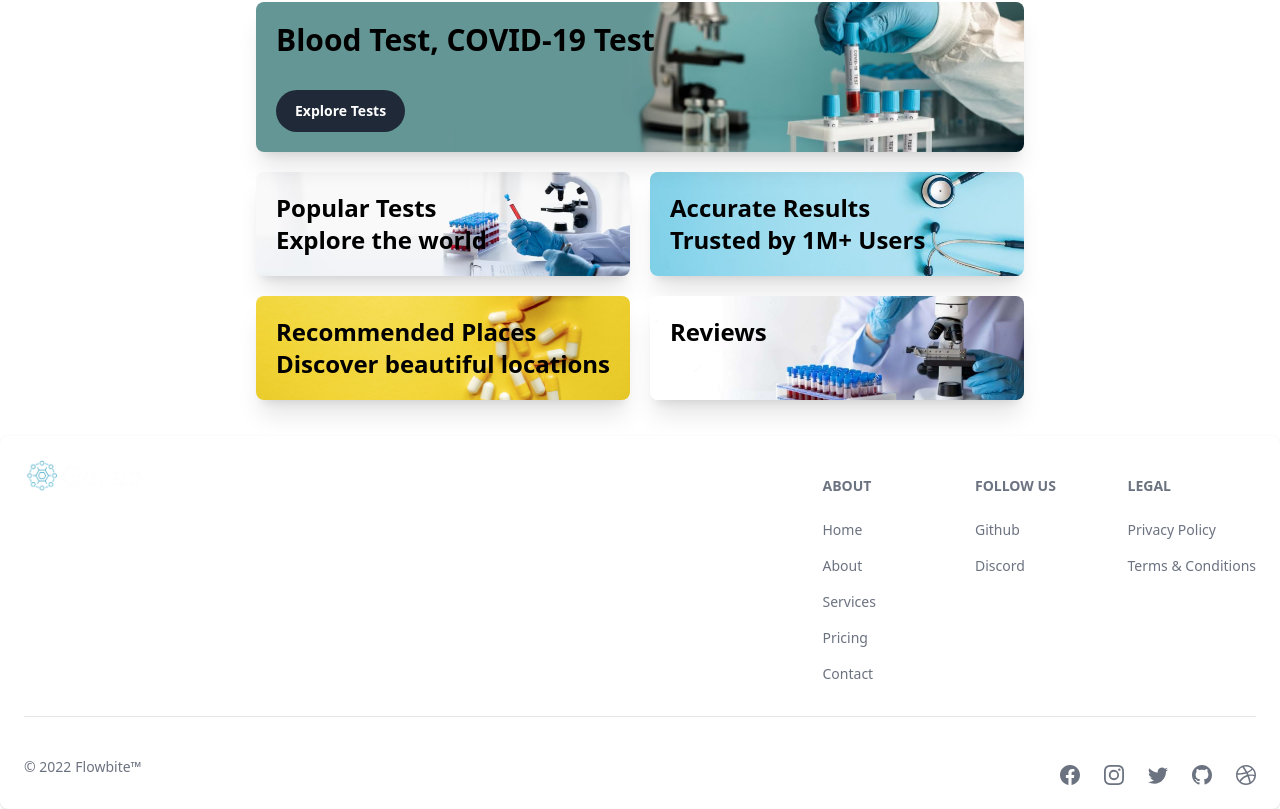
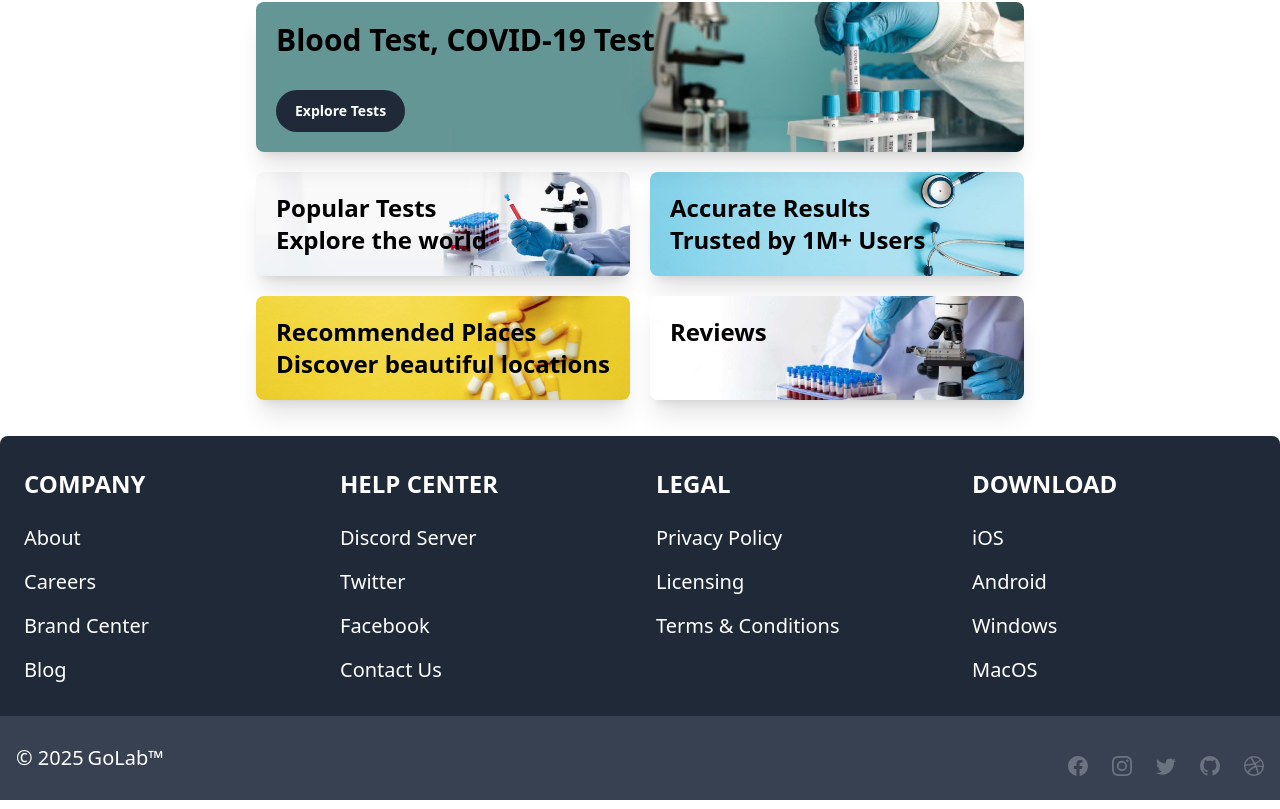
Before and after one commit to harshalpatil0003/patho, a React (Vite) app in the folder client/: page / in a window 1280 px wide. Shown: the part 519-1328 px from the top of the page. Built offline with nearby package versions, Linux system fonts and the light colour scheme.

Commit message:
footer is edited

```diff
--- a/client/src/components/Footer/Footer.jsx
+++ b/client/src/components/Footer/Footer.jsx
@@ -3,51 +3,50 @@
 
 import { Footer } from "flowbite-react";
 import { BsDribbble, BsFacebook, BsGithub, BsInstagram, BsTwitter } from "react-icons/bs";
-import logo from '../../Assets/navbar/logo.png'
 
 export function Foot() {
   return (
-    <Footer container className="">
+    <Footer bgDark >
       <div className="w-full">
-        <div className="grid w-full justify-between sm:flex sm:justify-between md:flex md:grid-cols-1">
+        <div className="text-white grid w-full grid-cols-2 gap-8 px-6 py-8 md:grid-cols-4">
           <div>
-            <Footer.Brand
-              href="/"
-              src={logo}
-              alt="Flowbite Logo"
-            />
-          </div>
-          <div className="grid grid-cols-2 gap-8 sm:mt-4 sm:grid-cols-3 sm:gap-6">
-            <div>
-              <Footer.Title title="about" />
-              <Footer.LinkGroup col>
-                <Footer.Link href="#">Home</Footer.Link>
-                <Footer.Link href="#">About</Footer.Link>
-                <Footer.Link href="#">Services</Footer.Link>
-                <Footer.Link href="#">Pricing</Footer.Link>
-                <Footer.Link href="#">Contact</Footer.Link>
-
+            <Footer.Title title="Company"  className="text-white text-2xl"/>
+            <Footer.LinkGroup col  className="text-white text-xl">
+              <Footer.Link href="#" >About</Footer.Link>
+              <Footer.Link href="#">Careers</Footer.Link>
+              <Footer.Link href="#">Brand Center</Footer.Link>
+              <Footer.Link href="#">Blog</Footer.Link>
             </Footer.LinkGroup>
           </div>
           <div>
-              <Footer.Title title="Follow us" />
-              <Footer.LinkGroup col>
-                <Footer.Link href="#">Github</Footer.Link>
-                <Footer.Link href="#">Discord</Footer.Link>
+            <Footer.Title title="help center" className="text-white text-2xl" />
+            <Footer.LinkGroup col  className="text-white text-xl">
+              <Footer.Link href="#">Discord Server</Footer.Link>
+              <Footer.Link href="#">Twitter</Footer.Link>
+              <Footer.Link href="#">Facebook</Footer.Link>
+              <Footer.Link href="#">Contact Us</Footer.Link>
             </Footer.LinkGroup>
           </div>
           <div>
-              <Footer.Title title="Legal" />
-              <Footer.LinkGroup col>
+            <Footer.Title title="legal" className="text-white text-2xl"/>
+            <Footer.LinkGroup col  className="text-white text-xl">
               <Footer.Link href="#">Privacy Policy</Footer.Link>
+              <Footer.Link href="#">Licensing</Footer.Link>
               <Footer.Link href="#">Terms &amp; Conditions</Footer.Link>
             </Footer.LinkGroup>
           </div>
+          <div>
+            <Footer.Title title="download" className="text-white text-2xl"/>
+            <Footer.LinkGroup col  className="text-white text-xl">
+              <Footer.Link href="#">iOS</Footer.Link>
+              <Footer.Link href="#">Android</Footer.Link>
+              <Footer.Link href="#">Windows</Footer.Link>
+              <Footer.Link href="#">MacOS</Footer.Link>
+            </Footer.LinkGroup>
           </div>
         </div>
-        <Footer.Divider />
-        <div className="w-full sm:flex sm:items-center sm:justify-between">
-          <Footer.Copyright href="#" by="Flowbite™" year={2022} />
+        <div className="w-full bg-gray-700 px-4 py-6 sm:flex sm:items-center sm:justify-between">
+          <Footer.Copyright href="#" by="GoLab™" year={2025} className="text-white text-xl"/>
           <div className="mt-4 flex space-x-6 sm:mt-0 sm:justify-center">
             <Footer.Icon href="#" icon={BsFacebook} />
             <Footer.Icon href="#" icon={BsInstagram} />
```
Lines whose indentation alone changed are shown as unchanged.
